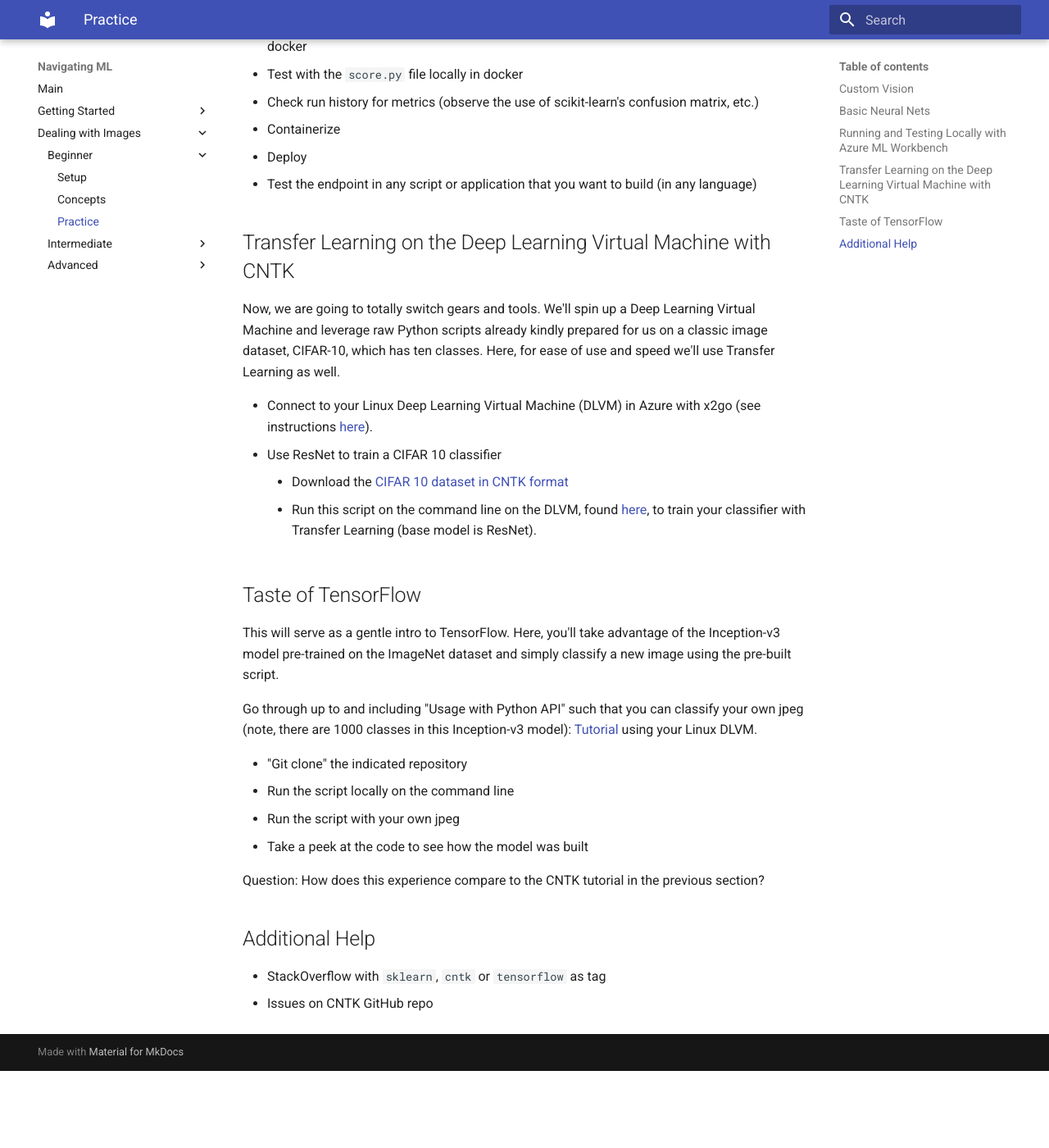
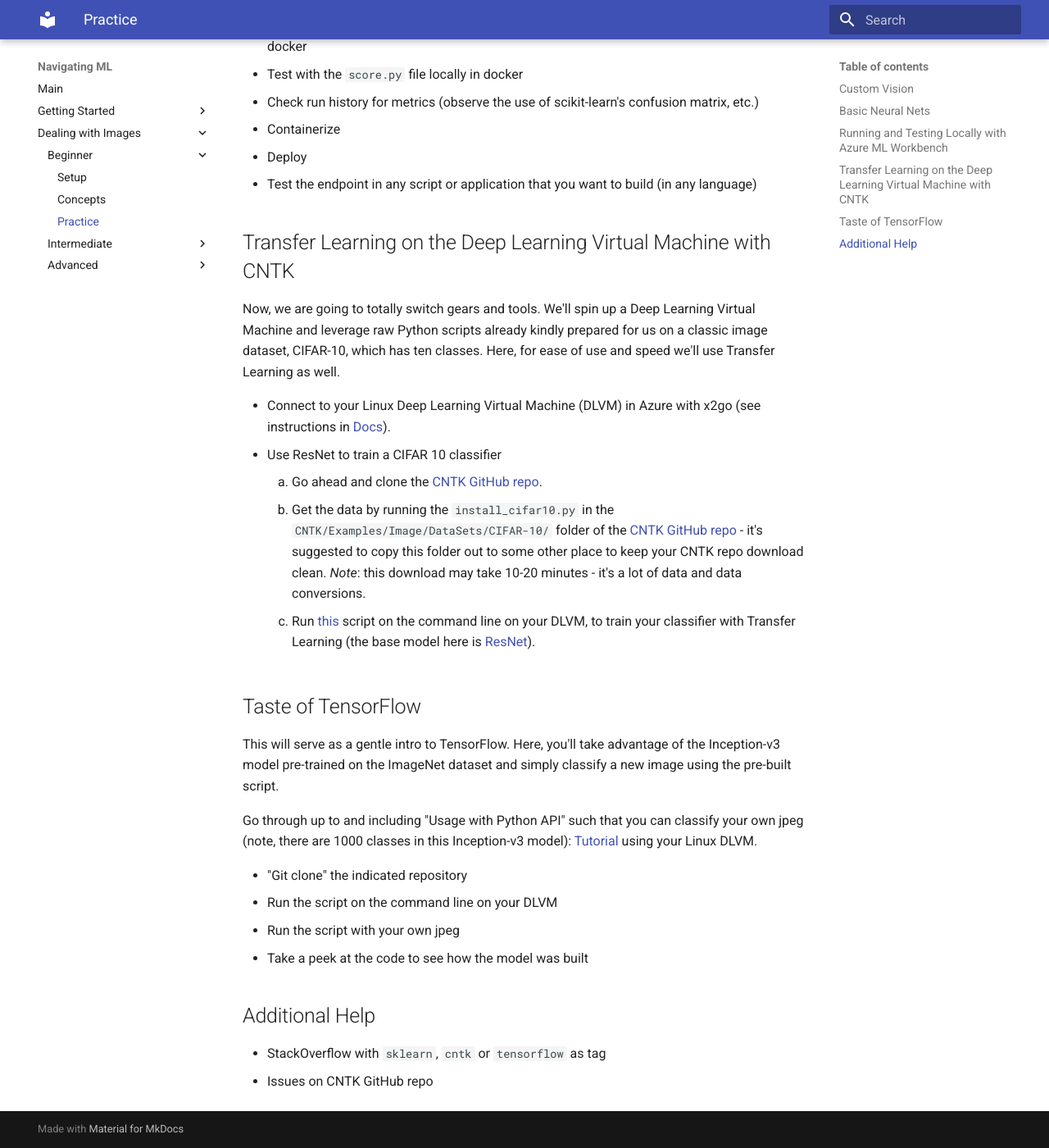
Before and after one commit to michhar/navigating-ml, an MkDocs documentation site: the page built from docs/beg/beg_implement.md, in a window 1280 px wide and 1400 px high, scrolled down 1312 px. Shown: the whole window at 82% size. Built offline with MkDocs 1.6.1 and Material for MkDocs 9.7.7, drawn with Linux system fonts in a browser that asks for light colours; old or Windows-style settings are respelled for this version of MkDocs; before the commit the page ends 2618 px from its top, so only the background shows below that; some of the changed text lies outside the part shown.

Commit message:
better instructions for cifar10 download

```diff
--- a/docs/beg/beg_implement.md
+++ b/docs/beg/beg_implement.md
@@ -39,10 +39,11 @@
 
 Now, we are going to totally switch gears and tools.  We'll spin up a Deep Learning Virtual Machine and leverage raw Python scripts already kindly prepared for us on a classic image dataset, CIFAR-10, which has ten classes.  Here, for ease of use and speed we'll use Transfer Learning as well.
 
-- Connect to your Linux Deep Learning Virtual Machine (DLVM) in Azure with x2go (see instructions [here](https://docs.microsoft.com/en-us/azure/machine-learning/data-science-virtual-machine/provision-deep-learning-dsvm#how-to-access-the-deep-learning-virtual-machine)).
+- Connect to your Linux Deep Learning Virtual Machine (DLVM) in Azure with x2go (see instructions in [Docs](https://docs.microsoft.com/en-us/azure/machine-learning/data-science-virtual-machine/provision-deep-learning-dsvm#how-to-access-the-deep-learning-virtual-machine)).
 - Use ResNet to train a CIFAR 10 classifier
-    - Download the [CIFAR 10 dataset in CNTK format](https://github.com/Microsoft/CNTK/tree/master/Examples/Image/DataSets/CIFAR-10)
-    - Run this script on the command line on the DLVM, found [here](https://github.com/Microsoft/CNTK/tree/master/Examples/Image/Classification/ResNet/Python#trainresnet_cifar10py), to train your classifier with Transfer Learning (base model is ResNet).
+    1.  Go ahead and clone the [CNTK GitHub repo](https://github.com/Microsoft/CNTK).
+    2. Get the data by running the `install_cifar10.py` in the `CNTK/Examples/Image/DataSets/CIFAR-10/` folder of the [CNTK GitHub repo](https://github.com/Microsoft/CNTK) - it's suggested to copy this folder out to some other place to keep your CNTK repo download clean.  _Note_: this download may take 10-20 minutes - it's a lot of data and data conversions.
+    3. Run [this](https://github.com/Microsoft/CNTK/tree/master/Examples/Image/Classification/ResNet/Python#trainresnet_cifar10py) script on the command line on your DLVM, to train your classifier with Transfer Learning (the base model here is [ResNet](https://arxiv.org/abs/1512.03385)).
 
 ## Taste of TensorFlow
 
@@ -51,11 +52,9 @@
 Go through up to and including "Usage with Python API" such that you can classify your own jpeg (note, there are 1000 classes in this Inception-v3 model):  [Tutorial](https://www.tensorflow.org/tutorials/image_recognition#top_of_page) using your Linux DLVM.
 
 - "Git clone" the indicated repository
-- Run the script locally on the command line
+- Run the script on the command line on your DLVM
 - Run the script with your own jpeg
 - Take a peek at the code to see how the model was built
-
-Question:  How does this experience compare to the CNTK tutorial in the previous section?
 
 ## Additional Help
 
--- a/docs/beg/beg_installs/index.html
+++ b/docs/beg/beg_installs/index.html
@@ -479,7 +479,7 @@
 <p>For the Transfer Learning and TensorFlow parts you'll need:</p>
 <ul>
 <li>(Deploy when ready) <a href="https://docs.microsoft.com/en-us/azure/machine-learning/data-science-virtual-machine/provision-deep-learning-dsvm">Linux (Ubuntu) Deep Learning Virtual Machine</a> Standard NC6<blockquote>
-<p>Tip: place everything for this set of challenges in the same resource group to tear down together at the end.</p>
+<p>Tip: place everything for this set of challenges in the same resource group to tear down together at the end.  Also, note you can start and stop VMs so make use of that when not using one that's pricey.</p>
 </blockquote>
 </li>
 </ul>
```
Also changed, not shown: other parts of docs/beg/beg_implement.md (+2 -2 lines), docs/beg/beg_implement/index.html (+9 -9 lines), docs/beg/beg_installs.md (+1 -1 lines), docs/int/int_implement.md (+9 -2 lines), docs/int/int_implement/index.html (+23 -2 lines), docs/mkdocs/search_index.json (+13 -8 lines).
